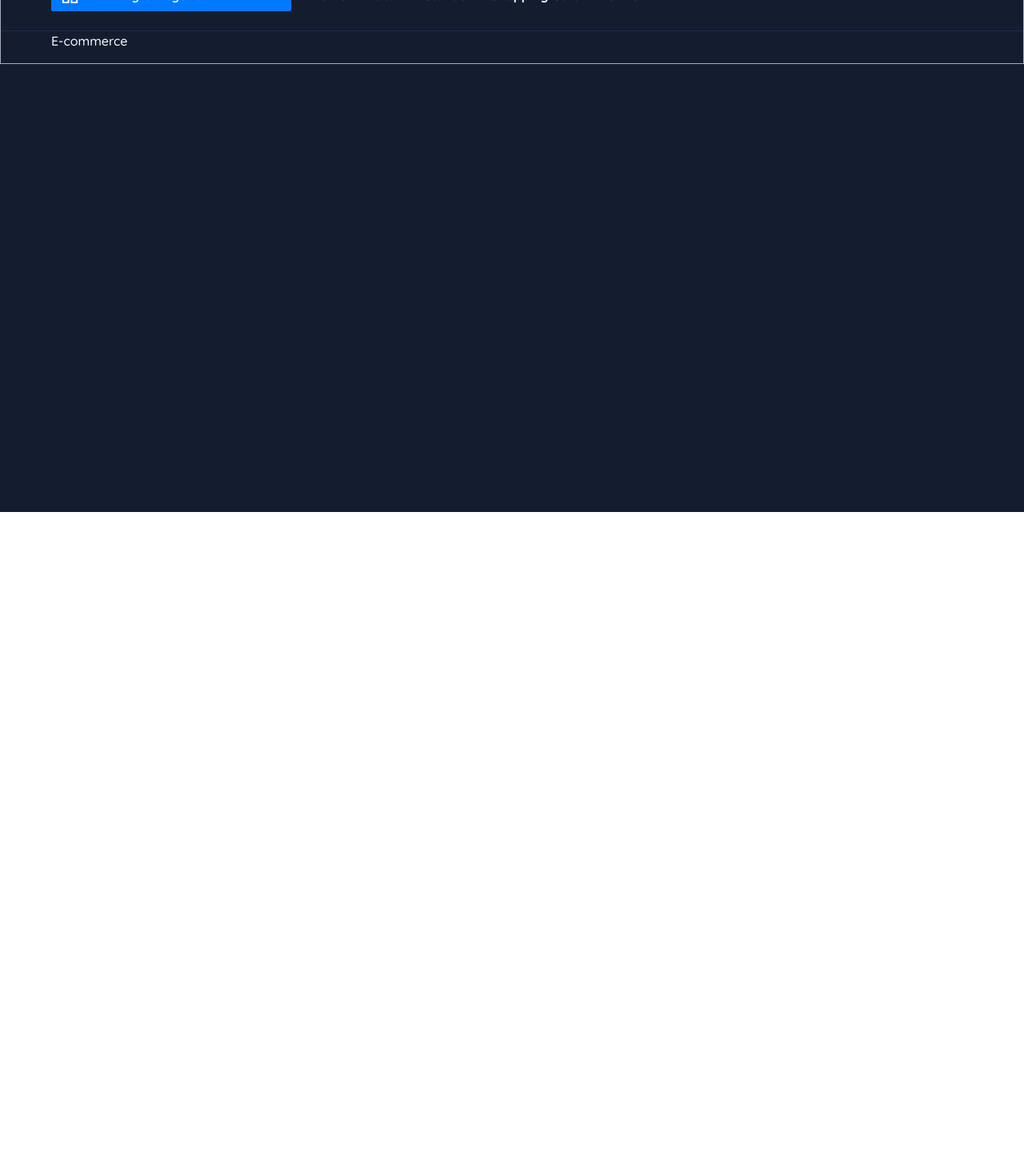
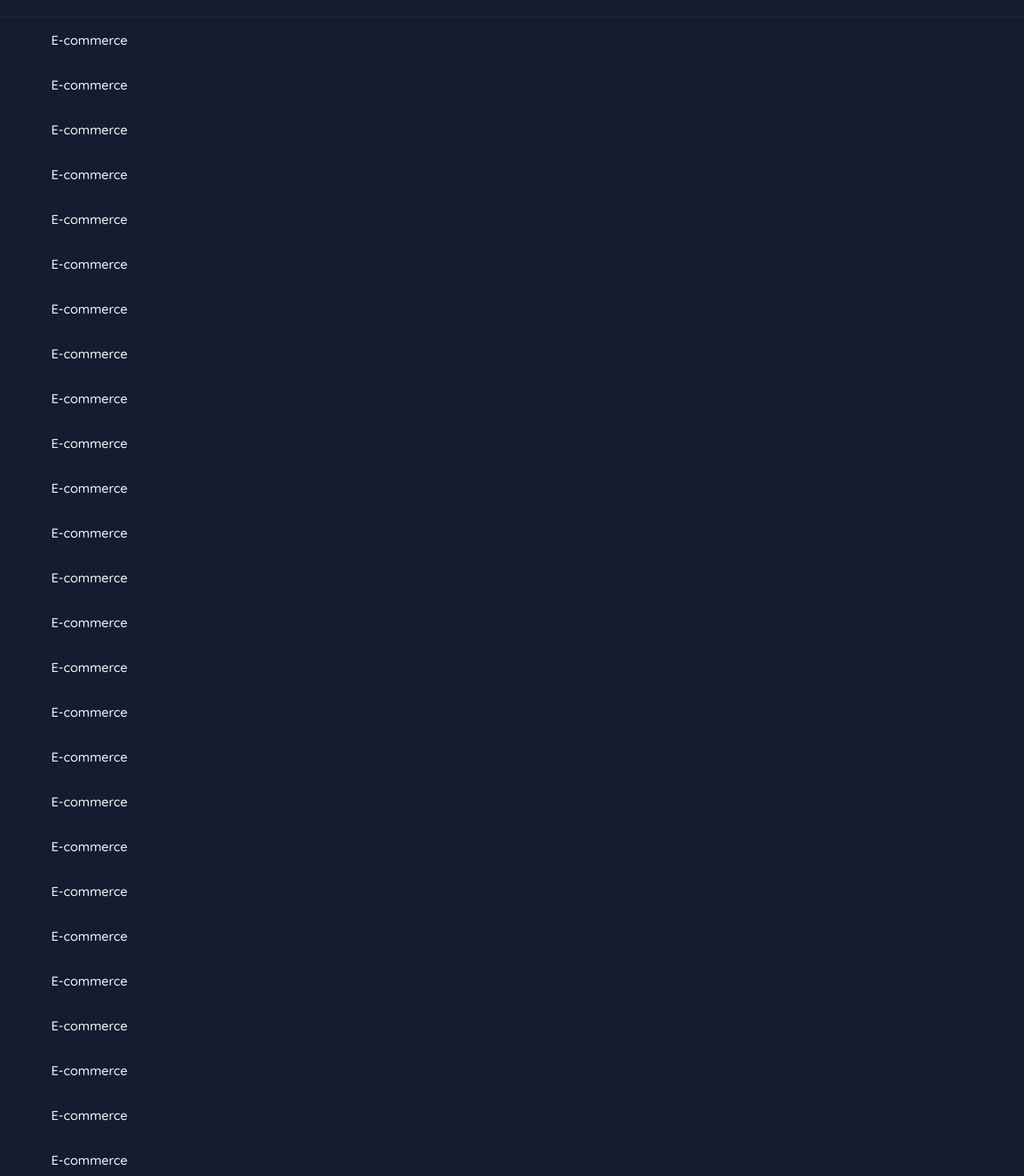
Before and after one commit to gracebir/buymore, a Next.js app: page / in a window 1280 px wide. Shown: the part 160-1630 px from the top of the page at 80% size. Before the commit the page ends 800 px from the top, so only its background shows below. Built offline with nearby package versions, Linux system fonts and the light colour scheme.

Commit message:
layout test

```diff
--- a/src/pages/index.tsx
+++ b/src/pages/index.tsx
@@ -2,9 +2,39 @@ import Layout from "@/components/Layout";
 
 export default function Home() {
   return (
-    <div className="border border-gray-color py-4">
+    <div className="">
       <Layout>
-        <h1 className="text-base">E-commerce</h1>
+        <h1 className="text-base py-4">E-commerce</h1>
+        <h1 className="text-base py-4">E-commerce</h1>
+        <h1 className="text-base py-4">E-commerce</h1>
+        <h1 className="text-base py-4">E-commerce</h1>
+        <h1 className="text-base py-4">E-commerce</h1>
+        <h1 className="text-base py-4">E-commerce</h1>
+        <h1 className="text-base py-4">E-commerce</h1>
+        <h1 className="text-base py-4">E-commerce</h1>
+        <h1 className="text-base py-4">E-commerce</h1>
+        <h1 className="text-base py-4">E-commerce</h1>
+        <h1 className="text-base py-4">E-commerce</h1>
+        <h1 className="text-base py-4">E-commerce</h1>
+        <h1 className="text-base py-4">E-commerce</h1>
+        <h1 className="text-base py-4">E-commerce</h1>
+        <h1 className="text-base py-4">E-commerce</h1>
+        <h1 className="text-base py-4">E-commerce</h1>
+        <h1 className="text-base py-4">E-commerce</h1>
+        <h1 className="text-base py-4">E-commerce</h1>
+
+        <h1 className="text-base py-4">E-commerce</h1><h1 className="text-base py-4">E-commerce</h1>
+        <h1 className="text-base py-4">E-commerce</h1>
+        <h1 className="text-base py-4">E-commerce</h1>
+        <h1 className="text-base py-4">E-commerce</h1>
+        <h1 className="text-base py-4">E-commerce</h1>
+        <h1 className="text-base py-4">E-commerce</h1>
+        <h1 className="text-base py-4">E-commerce</h1>
+        <h1 className="text-base py-4">E-commerce</h1>
+        <h1 className="text-base py-4">E-commerce</h1>
+        <h1 className="text-base py-4">E-commerce</h1>
+        <h1 className="text-base py-4">E-commerce</h1>
+
       </Layout>
     </div>
   )
```
